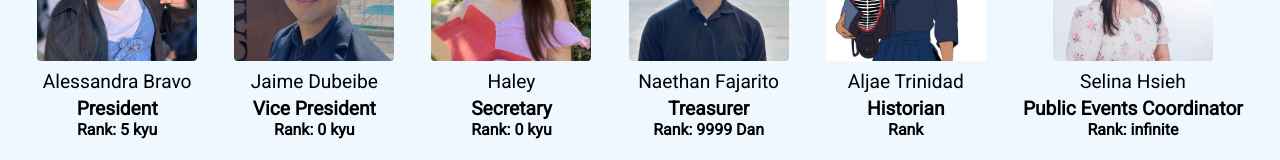
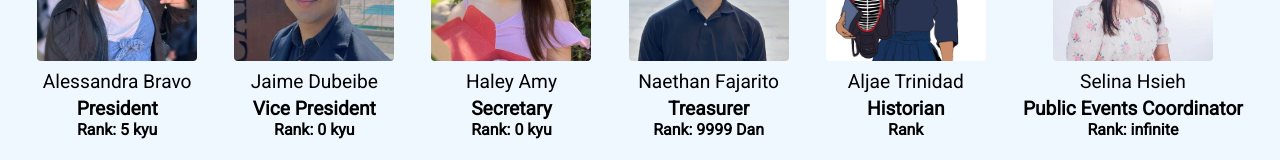
Before and after one commit to DeluxeRice/Kendo-Club-Website, a React (Create React App) app in the folder my-app/: page /about in a window 1280 px wide. Shown: the part 1102-1262 px from the top of the page. Built offline with nearby package versions, Linux system fonts and the light colour scheme.

Commit message:
Update Amy name

```diff
--- a/my-app/src/components/about/About.jsx
+++ b/my-app/src/components/about/About.jsx
@@ -45,7 +45,7 @@ class AboutPage extends Component {
             <div className='officer-info-pictures'>
               <Officer image = {bravo} name = 'Alessandra Bravo' role='President' rank='Rank: 5 kyu'/>
               <Officer image = {jaime} name = 'Jaime Dubeibe' role='Vice President' rank='Rank: 0 kyu'/>
-              <Officer image = {amy} name = 'Haley' role='Secretary' rank='Rank: 0 kyu'/>
+              <Officer image = {amy} name = 'Haley Amy' role='Secretary' rank='Rank: 0 kyu'/>
               <Officer image = {naethan} name = 'Naethan Fajarito' role='Treasurer' rank='Rank: 9999 Dan'/>
               <Officer image = {aljae} name = 'Aljae Trinidad' role='Historian' rank='Rank'/>
               <Officer image = {selina} name = 'Selina Hsieh' role='Public Events Coordinator' rank='Rank: infinite'/>
```
